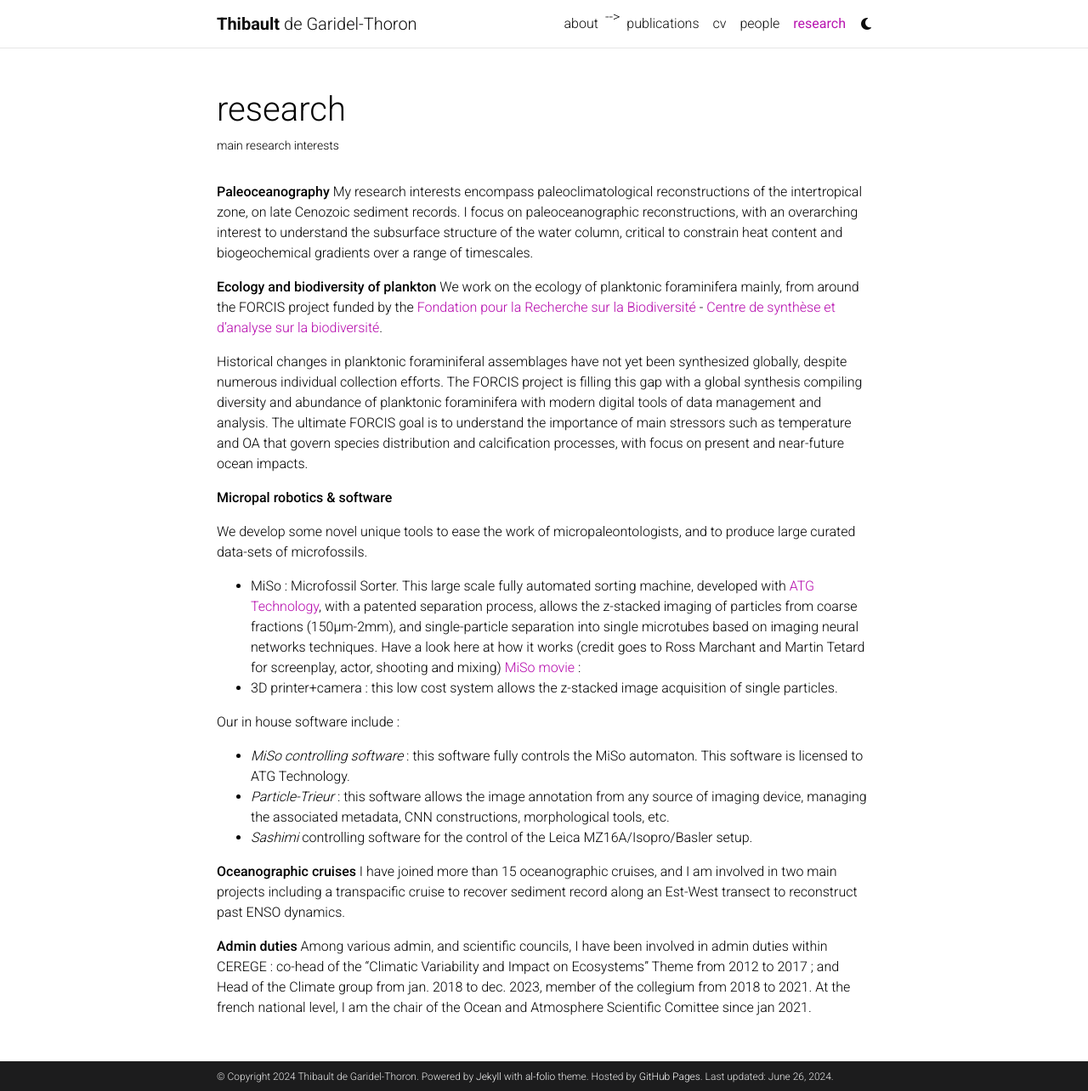
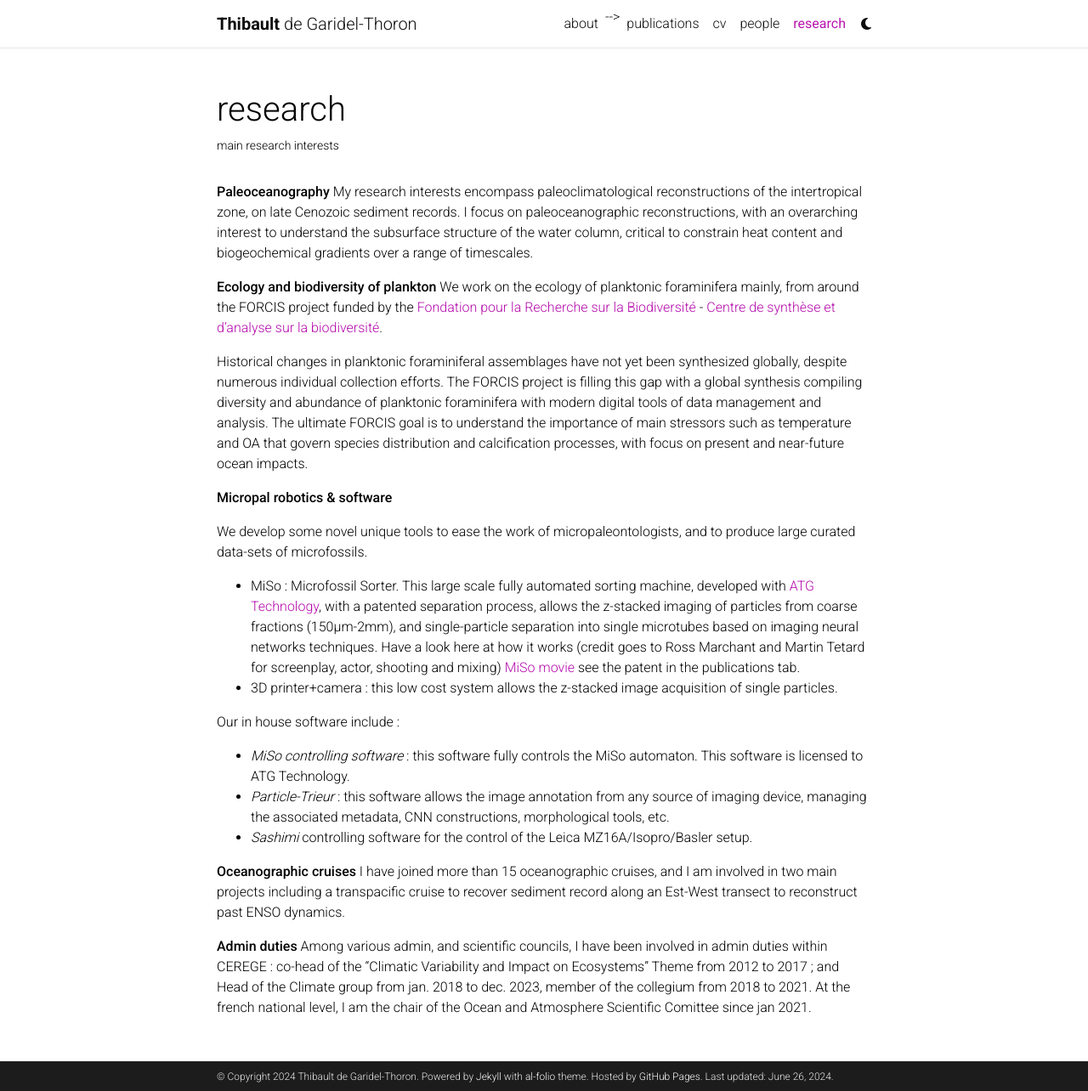
Before and after one commit to tdegaridel/tdegaridel.github.io, a Jekyll site: the page built from _pages/research.md, in a window 1280 px wide and 1284 px high. Shown: the whole window at 85% size. Built offline with Jekyll 4.4.1, drawn with Linux system fonts in a browser that asks for light colours; comment, search, counter and statistics services are not loaded; a style sheet for code colours, icons or effects is not loaded.

Commit message:
update movie

```diff
--- a/_pages/research.md
+++ b/_pages/research.md
@@ -17,7 +17,7 @@
 **Micropal robotics & software**
 
 We develop some novel unique tools to ease the work of micropaleontologists, and to produce large curated data-sets of microfossils.
-* MiSo : Microfossil Sorter. This large scale fully automated sorting machine, developed with [ATG Technology](https://www.atg-technologies.fr/), with a patented separation process, allows the z-stacked imaging of particles from coarse fractions (150µm-2mm), and single-particle separation into single microtubes based on imaging neural networks techniques. Have a look here at how it works (credit goes to Ross Marchant and Martin Tetard for screenplay, actor, shooting and mixing) [MiSo movie](https/tdegaridel.github.io/assets/video/FilmMiso.mp4) :
+* MiSo : Microfossil Sorter. This large scale fully automated sorting machine, developed with [ATG Technology](https://www.atg-technologies.fr/), with a patented separation process, allows the z-stacked imaging of particles from coarse fractions (150µm-2mm), and single-particle separation into single microtubes based on imaging neural networks techniques. Have a look here at how it works (credit goes to Ross Marchant and Martin Tetard for screenplay, actor, shooting and mixing) [MiSo movie](/assets/video/FilmMiso.mp4) see the patent in the publications tab.
 * 3D printer+camera : this low cost system allows the z-stacked image acquisition of single particles.
 
 Our in house software include :
```
